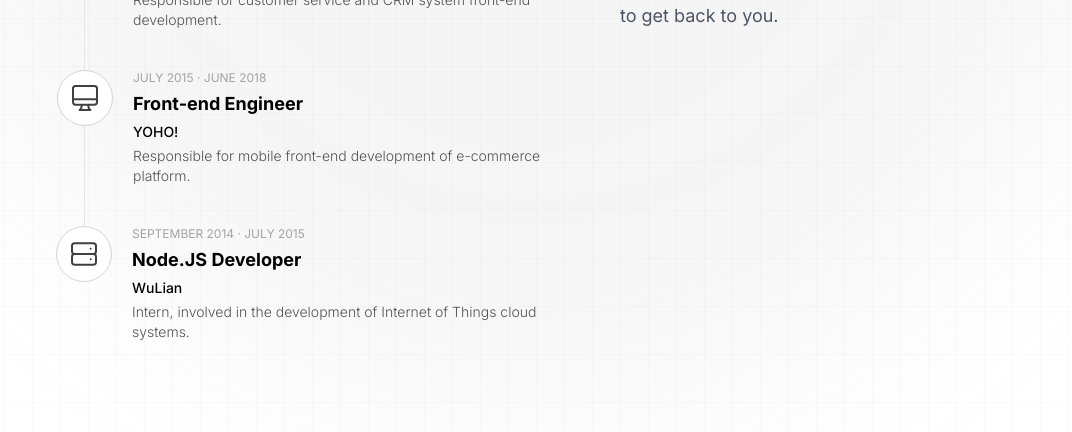
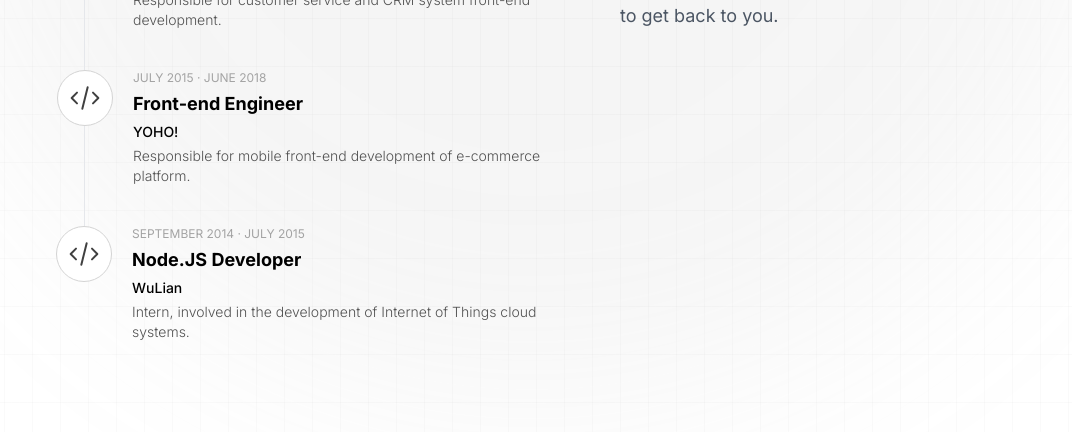
Before and after one commit to Ember-Moth/LandingPage, a Next.js app: page /about in a window 1280 px wide. Shown: the part 798-1230 px from the top of the page, without its empty margins (108-1180 px from the left). Built offline with nearby package versions, Linux system fonts and the light colour scheme.

Commit message:
refactor: extract about page content to config file

```diff
--- a/src/app/about/page.tsx
+++ b/src/app/about/page.tsx
@@ -4,6 +4,7 @@ import { useState, useEffect } from "react";
 import Navbar from "@/components/Navbar";
 import Footer from "@/components/Footer";
 import Image from "next/image";
+import { aboutConfig } from "@/config/about";
 
 export default function About() {
   const [mounted, setMounted] = useState(false);
@@ -29,22 +30,19 @@ export default function About() {
         <section className="relative z-20 w-[896px] mx-auto mt-32 mb-12">
           <div className="relative z-20 w-full mx-auto lg:mx-0">
             <h2 className="text-2xl font-bold tracking-tight text-neutral-900 dark:text-neutral-100 sm:text-3xl lg:text-4xl">
-              About Me
+              {aboutConfig.title}
             </h2>
             <div className="flex flex-col md:flex-row gap-8 mt-3 sm:mt-4 lg:mt-6">
               <div className="w-full md:w-1/2 flex flex-col">
                 <p className="text-sm leading-6 text-neutral-600 dark:text-neutral-400 sm:leading-7 lg:leading-8 sm:text-base lg:text-lg">
-                  Hello 👋 I'm a frontend engineer from Nanjing, China. I'm passionate about building new products and learning new technology.
+                  {aboutConfig.description}
                 </p>
                 <div className="mt-auto pt-4 flex flex-wrap gap-2">
-                  <span className="px-3 py-1 text-sm bg-neutral-200 dark:bg-neutral-700 text-neutral-700 dark:text-neutral-200 rounded-full">JavaScript</span>
-                  <span className="px-3 py-1 text-sm bg-neutral-200 dark:bg-neutral-700 text-neutral-700 dark:text-neutral-200 rounded-full">TypeScript</span>
-                  <span className="px-3 py-1 text-sm bg-neutral-200 dark:bg-neutral-700 text-neutral-700 dark:text-neutral-200 rounded-full">React</span>
-                  <span className="px-3 py-1 text-sm bg-neutral-200 dark:bg-neutral-700 text-neutral-700 dark:text-neutral-200 rounded-full">Next.js</span>
-                  <span className="px-3 py-1 text-sm bg-neutral-200 dark:bg-neutral-700 text-neutral-700 dark:text-neutral-200 rounded-full">Node.js</span>
-                  <span className="px-3 py-1 text-sm bg-neutral-200 dark:bg-neutral-700 text-neutral-700 dark:text-neutral-200 rounded-full">Vue</span>
-                  <span className="px-3 py-1 text-sm bg-neutral-200 dark:bg-neutral-700 text-neutral-700 dark:text-neutral-200 rounded-full">Tailwind CSS</span>
-                  <span className="px-3 py-1 text-sm bg-neutral-200 dark:bg-neutral-700 text-neutral-700 dark:text-neutral-200 rounded-full">Git</span>
+                  {aboutConfig.skills.map((skill, index) => (
+                    <span key={index} className="px-3 py-1 text-sm bg-neutral-200 dark:bg-neutral-700 text-neutral-700 dark:text-neutral-200 rounded-full">
+                      {skill}
+                    </span>
+                  ))}
                 </div>
               </div>
               <div className="w-full md:w-1/2 flex justify-end">
@@ -65,56 +63,49 @@ export default function About() {
           <div className="flex flex-col md:flex-row mt-20">
             <div className="flex-1">
               <h2 className="mb-2 text-2xl font-bold dark:text-neutral-200">
-                Experience
+                {aboutConfig.experience.title}
               </h2>
               <div className="py-10">
-                <div className="pb-10 border-l border-gray-200 last:border-l-0 dark:border-neutral-700">
+                {aboutConfig.experience.items.map((item, index) => (
+                  <div key={index} className="pb-10 border-l border-gray-200 last:border-l-0 dark:border-neutral-700">
                     <div className="relative flex flex-col justify-start pl-12">
                       <div className="absolute top-0 left-0 z-40 flex items-center justify-center -translate-x-1/2 bg-white border rounded-full dark:bg-neutral-950 w-14 h-14 border-neutral-300 dark:border-neutral-700">
                         <svg className="w-8 h-8 text-neutral-700 dark:text-neutral-300" fill="none" viewBox="0 0 24 24" stroke="currentColor">
                           <path strokeLinecap="round" strokeLinejoin="round" strokeWidth={1.5} d="M10 20l4-16m4 4l4 4-4 4M6 16l-4-4 4-4" />
                         </svg>
                       </div>
-                    <p className="text-xs uppercase text-neutral-400 dark:text-neutral-500 trackign-widest">June 2018 · Present</p>
-                    <h3 className="my-1 text-lg font-bold dark:text-neutral-100">Front-end Engineer</h3>
-                    <p className="mb-1 text-sm font-medium dark:text-neutral-300">Full Truck Alliance</p>
-                    <p className="text-sm font-light text-neutral-600 dark:text-neutral-400">Responsible for customer service and CRM system front-end development.</p>
+                      <p className="text-xs uppercase text-neutral-400 dark:text-neutral-500 trackign-widest">{item.period}</p>
+                      <h3 className="my-1 text-lg font-bold dark:text-neutral-100">{item.role}</h3>
+                      <p className="mb-1 text-sm font-medium dark:text-neutral-300">{item.company}</p>
+                      <p className="text-sm font-light text-neutral-600 dark:text-neutral-400">{item.description}</p>
                     </div>
                   </div>
-                <div className="pb-10 border-l border-gray-200 last:border-l-0 dark:border-neutral-700">
-                  <div className="relative flex flex-col justify-start pl-12">
-                    <div className="absolute top-0 left-0 z-40 flex items-center justify-center -translate-x-1/2 bg-white border rounded-full dark:bg-neutral-950 w-14 h-14 border-neutral-300 dark:border-neutral-700">
-                      <svg className="w-8 h-8 text-neutral-700 dark:text-neutral-300" fill="none" viewBox="0 0 24 24" stroke="currentColor">
-                        <path strokeLinecap="round" strokeLinejoin="round" strokeWidth={1.5} d="M9.75 17L9 20l-1 1h8l-1-1-.75-3M3 13h18M5 17h14a2 2 0 002-2V5a2 2 0 00-2-2H5a2 2 0 00-2 2v10a2 2 0 002 2z" />
-                      </svg>
-                    </div>
-                    <p className="text-xs uppercase text-neutral-400 dark:text-neutral-500 trackign-widest">July 2015 · June 2018</p>
-                    <h3 className="my-1 text-lg font-bold dark:text-neutral-100">Front-end Engineer</h3>
-                    <p className="mb-1 text-sm font-medium dark:text-neutral-300">YOHO!</p>
-                    <p className="text-sm font-light text-neutral-600 dark:text-neutral-400">Responsible for mobile front-end development of e-commerce platform.</p>
-                  </div>
-                </div>
-                <div className="pb-10 border-l border-gray-200 last:border-l-0 dark:border-neutral-700">
-                  <div className="relative flex flex-col justify-start pl-12">
-                    <div className="absolute top-0 left-0 z-40 flex items-center justify-center -translate-x-1/2 bg-white border rounded-full dark:bg-neutral-950 w-14 h-14 border-neutral-300 dark:border-neutral-700">
-                      <svg className="w-8 h-8 text-neutral-700 dark:text-neutral-300" fill="none" viewBox="0 0 24 24" stroke="currentColor">
-                        <path strokeLinecap="round" strokeLinejoin="round" strokeWidth={1.5} d="M5 12h14M5 12a2 2 0 01-2-2V6a2 2 0 012-2h14a2 2 0 012 2v4a2 2 0 01-2 2M5 12a2 2 0 00-2 2v4a2 2 0 002 2h14a2 2 0 002-2v-4a2 2 0 00-2-2m-2-4h.01M17 16h.01" />
-                      </svg>
-                    </div>
-                    <p className="text-xs uppercase text-neutral-400 dark:text-neutral-500 trackign-widest">September 2014 · July 2015</p>
-                    <h3 className="my-1 text-lg font-bold dark:text-neutral-100">Node.JS Developer</h3>
-                    <p className="mb-1 text-sm font-medium dark:text-neutral-300">WuLian</p>
-                    <p className="text-sm font-light text-neutral-600 dark:text-neutral-400">Intern, involved in the development of Internet of Things cloud systems.</p>
-                  </div>
-                </div>
+                ))}
               </div>
             </div>
 
             <div className="w-[360px] ml-8">
-              <h2 className="mb-2 text-2xl font-bold dark:text-neutral-200">Let's Connect</h2>
+              <h2 className="mb-2 text-2xl font-bold dark:text-neutral-200">{aboutConfig.connect.title}</h2>
               <div className="py-[30px]">
                 <p className="text-sm leading-6 text-gray-600 dark:text-neutral-400 sm:leading-7 lg:leading-8 sm:text-base lg:text-lg">
-                  If you want to stay up to date with my work be sure to <a href="https://x.com/0xKaibi" target="_blank" className="text-indigo-600 underline">follow me on twitter</a>, or you can send me an <a href="mailto:astro-aria#miantiao.me" className="text-indigo-600 underline">email</a> and I'll be sure to get back to you.
+                  {aboutConfig.connect.description.split('follow me on twitter').map((part, index, array) => {
+                    if (index === array.length - 1) {
+                      const [beforeEmail, afterEmail] = part.split('email');
+                      return (
+                        <span key={`connect-${index}`}>
+                          {beforeEmail}
+                          <a href={aboutConfig.connect.links.email.url} className="text-indigo-600 underline">{aboutConfig.connect.links.email.text}</a>
+                          {afterEmail}
+                        </span>
+                      );
+                    }
+                    return (
+                      <span key={`connect-${index}`}>
+                        {part}
+                        <a href={aboutConfig.connect.links.twitter.url} target="_blank" className="text-indigo-600 underline">{aboutConfig.connect.links.twitter.text}</a>
+                      </span>
+                    );
+                  })}
                 </p>
               </div>
             </div>
--- /dev/null
+++ b/src/config/about.ts
@@ -0,0 +1,51 @@
+export const aboutConfig = {
+  title: "About Me",
+  description: "Hello 👋 I'm a frontend engineer from Nanjing, China. I'm passionate about building new products and learning new technology.",
+  skills: [
+    "JavaScript",
+    "TypeScript",
+    "React",
+    "Next.js",
+    "Node.js",
+    "Vue",
+    "Tailwind CSS",
+    "Git"
+  ],
+  experience: {
+    title: "Experience",
+    items: [
+      {
+        period: "June 2018 · Present",
+        role: "Front-end Engineer",
+        company: "Full Truck Alliance",
+        description: "Responsible for customer service and CRM system front-end development."
+      },
+      {
+        period: "July 2015 · June 2018",
+        role: "Front-end Engineer",
+        company: "YOHO!",
+        description: "Responsible for mobile front-end development of e-commerce platform."
+      },
+      {
+        period: "September 2014 · July 2015",
+        role: "Node.JS Developer",
+        company: "WuLian",
+        description: "Intern, involved in the development of Internet of Things cloud systems."
+      }
+    ]
+  },
+  connect: {
+    title: "Let's Connect",
+    description: "If you want to stay up to date with my work be sure to follow me on twitter, or you can send me an email and I'll be sure to get back to you.",
+    links: {
+      twitter: {
+        text: "follow me on twitter",
+        url: "https://x.com/0xKaibi"
+      },
+      email: {
+        text: "email",
+        url: "mailto:astro-aria#miantiao.me"
+      }
+    }
+  }
+};
```
Lines whose indentation alone changed are shown as unchanged.
